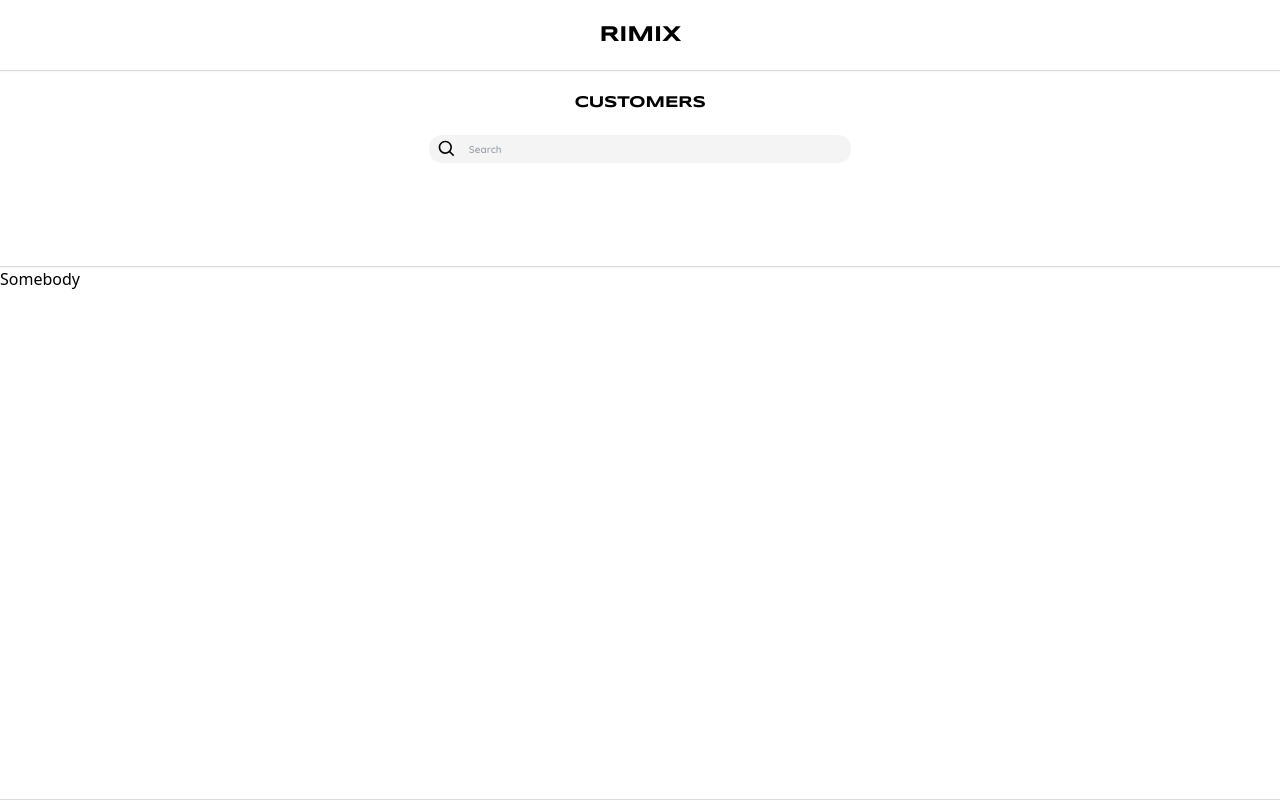
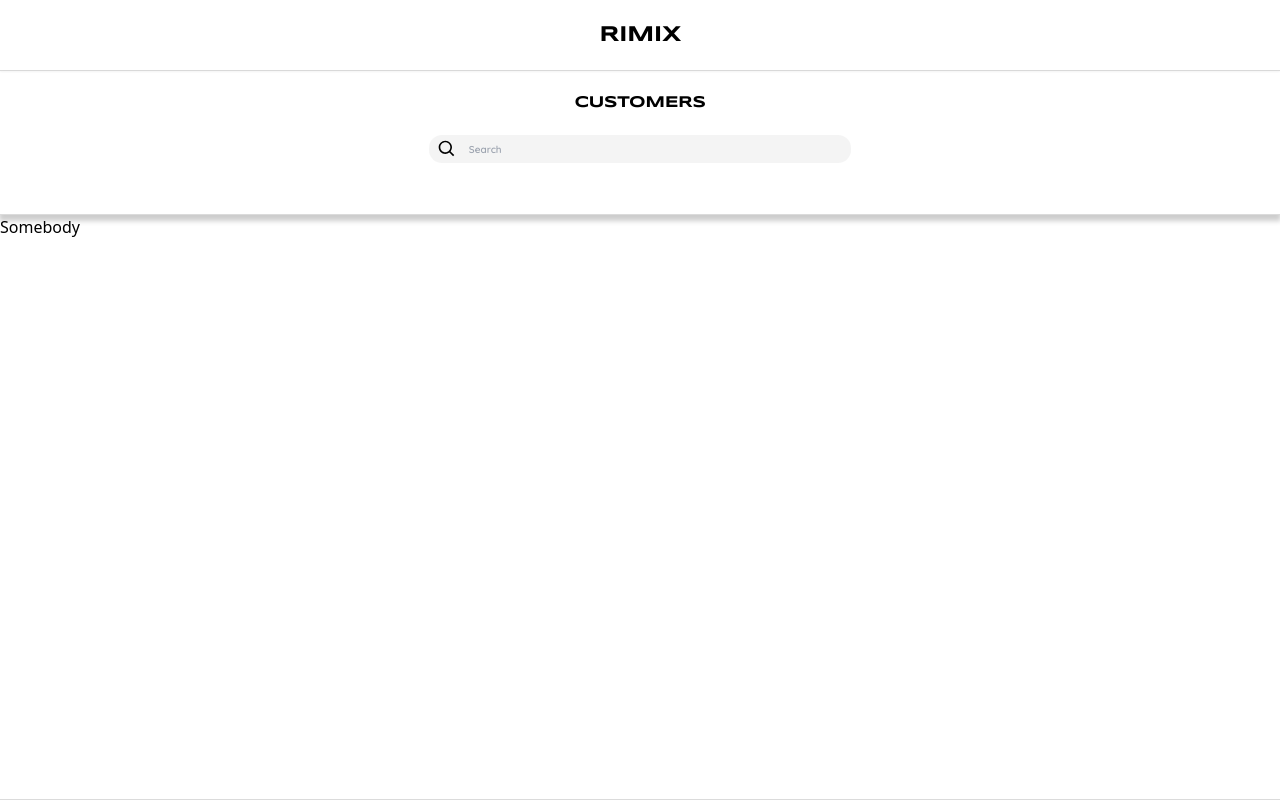
Before and after one commit to EngelbertTeh/Hair-Records-Management-System, a Next.js app: page /en/customers in a window 1280 px wide. Built offline with nearby package versions, Linux system fonts and the light colour scheme.

Commit message:
added shadow for nth child

```diff
--- a/src/app/en/customers/page.tsx
+++ b/src/app/en/customers/page.tsx
@@ -4,23 +4,21 @@ export default function CustomerList() {
   return (
     <div className="card-container parent gr3">
       <div className="card-container fc row-span-1">
-        <i className="bx bx-search" style={{ color: '#ff0000' }}></i>
-        <i className="bx bx-search"></i>
         <Card className="panel">
           <CardHeader>
             <CardTitle className="title ">RIMIX</CardTitle>
           </CardHeader>
         </Card>
-        <Card className="panel fc flex-auto">
+        <Card className="panel fc flex-auto ">
           <CardHeader>
             <CardTitle className="header ">CUSTOMERS</CardTitle>
           </CardHeader>
-          <CardContent className="flex  justify-center">
+          <CardContent className="flex justify-center">
             <SearchBar className="searchbar" />
           </CardContent>
         </Card>
       </div>
-      <div className=" card-container row-span-2">
+      <div className="card-container ">
         <Card className="panel min-h-full">Somebody</Card>
       </div>
     </div>
--- a/src/app/globals.css
+++ b/src/app/globals.css
@@ -103,13 +103,16 @@
 @layer components {
   .card-container {
     @apply min-h-full;
-
     &.parent {
       @apply min-h-screen;
     }
 
+    &.parent > :first-child > :last-child {
+      @apply shadow-[0px_5px_5px_1px_rgba(0,0,0,0.2)];
+    }
+
     &.gr3 {
-      @apply grid grid-rows-3;
+      @apply grid grid-rows-[215px_minmax(0,1fr)];
     }
   }
 
```
